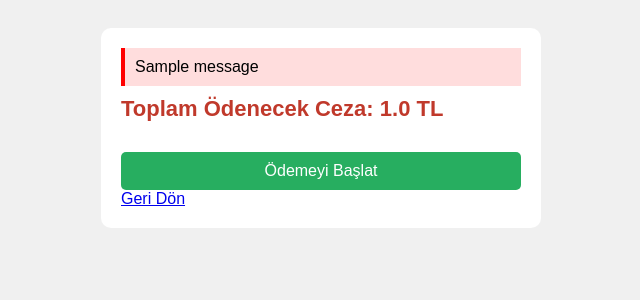
After one commit to Zehra2706/Library, a Flask app: page /ceza_ode/1 in a window 1280 px wide. The commit adds this page. Shown: the top 300 px of the page, without its empty margins (319-959 px from the left). Run offline with Flask 3, Linux system fonts and the light colour scheme; tables that the repository leaves empty hold one stand-in row (values such as "Sample post"); one stand-in notice (Sample message) is shown; some libraries are stand-ins or nearby versions.

Commit message:
güncellendi

```diff
--- /dev/null
+++ b/Controller/pay_controller.py
@@ -0,0 +1,151 @@
+from unittest import result
+from flask import Blueprint, jsonify, render_template, request, redirect, session, url_for, flash
+import iyzipay
+from entity.user_entity import User
+from entity.borrow_entity import Borrow # kendi modellerini buraya ekle
+from core.database import db
+from config import Config
+pay_bp = Blueprint("pay_bp", __name__)
+import json
+
+
+options = {
+    "api_key": Config.IYZI_PUBLIC_KEY,
+    "secret_key": Config.IYZI_SECRET_KEY,
+    "base_url": Config.IYZI_BASE_URL
+}
+@pay_bp.route("/ceza_ode/<int:user_id>", methods=["GET","POST"])
+def ceza_ode(user_id):
+    penalties=Borrow.query.filter(Borrow.user_id==user_id, Borrow.ceza >0).all()
+    total_ceza = sum(b.ceza for b in penalties)
+
+    if request.method == "GET":
+        return render_template("ceza_ode.html", total_ceza=total_ceza, penalties=penalties, user_id=user_id)
+
+    card_name = request.form.get("card_name")
+    card_number = request.form.get("card_number")
+    month = request.form.get("month")
+    year = request.form.get("year")
+    cvv = request.form.get("cvv")
+
+    payment_request={
+    "locale": "tr",
+    "conversationId": str(user_id),
+    "price": str(total_ceza),
+    "paidPrice": str(total_ceza),
+    "currency": "TRY",
+    "installment": 1,
+    "basketId": str(user_id),
+    "paymentChannel": "WEB",
+    "paymentGroup": "PRODUCT",
+    "callbackUrl": "http://127.0.0.1:5000/payment_callback",
+    "paymentCard": {
+        "cardHolderName": card_name,
+        "cardNumber": card_number,
+        "expireMonth": month,
+        "expireYear": year,
+        "cvc": cvv,
+        "registerCard": 0
+    },
+    "buyer": {
+        "id": str(user_id),
+        "name": User.query.get(user_id).isim,
+        "surname": User.query.get(user_id).isim,
+        "gsmNumber": "+905555555555",
+        "email": User.query.get(user_id).email,
+        "identityNumber": "11111111111",
+        "lastLoginDate": "2023-12-10 12:00:00",
+        "registrationDate": "2023-12-10 12:00:00",
+        "registrationAddress": "Türkiye",
+        "ip": "85.34.78.112",
+        "city": "Istanbul",
+        "country": "Turkey",
+        "zipCode": "34000"
+    },
+        "shippingAddress": {
+        "contactName": "Zehra Gül",
+        "city": "Istanbul",
+        "country": "Turkey",
+        "address": "Kullanıcı Adresi",
+        "zipCode": "34000"
+    },
+    "billingAddress": {
+        "contactName": "Kullanıcı",
+        "city": "Istanbul",
+        "country": "Turkey",
+        "address": "Test Address",
+        "zipCode": "34000"
+    },
+    "basketItems": [
+        {
+            "id": "CEZA",
+            "name": "Kitap cezası",
+            "category1": "Kütüphane",
+            "itemType": "VIRTUAL",
+            "price": str(total_ceza)
+        }
+    ]
+}
+    print("OPTIONS:", options)
+    payment = iyzipay.CheckoutFormInitialize().create(payment_request, options)
+
+# iyzipay objesini stringe çevir
+    result = payment.read().decode("utf-8")
+
+# JSON'a çevir
+    json_data = json.loads(result)
+    print(json_data)
+
+    if json_data.get("status") != "success":
+        return jsonify({
+            "status": "error",
+            "message": json_data.get("errorMessage", "Ödeme başlatılamadı.")
+        }), 400
+
+
+    return redirect(json_data["paymentPageUrl"])
+
+
+@pay_bp.route("/payment_callback", methods=["POST"])
+def payment_callback():
+    print("CALLBACK GELDİ:", request.form)
+
+    token = request.form.get("token")
+    if not token:
+        return "token bulunamadı", 400
+
+    # Token ile ödemeyi sorgula
+    request_data = {
+        "locale": "tr",
+        "token": token
+    }
+
+    payment_result = iyzipay.CheckoutForm().retrieve(request_data, options)
+    result = json.loads(payment_result.read().decode())
+
+    print("İYZİCO RESULT:", result)
+
+    if result.get("paymentStatus", "").lower() != "success":
+        return "Ödeme başarısız", 400
+
+    basket_id = result.get("basketId")
+
+    if not basket_id and "itemTransactions" in result:
+        basket_id = result["itemTransactions"][0].get("itemId")
+
+    if not basket_id:
+        return "Kullanıcı ID tespit edilemedi (basketId yok)", 400
+
+    user_id = int(basket_id)
+
+
+
+    # Ceza silme işlemi
+    penalties = Borrow.query.filter(Borrow.user_id == user_id, Borrow.ceza > 0).all()
+    for b in penalties:
+        b.ceza = 0
+        b.durum = "iade_edildi"
+    db.session.commit()
+
+    flash("Ödeme başarılı!", "success")
+    return redirect(url_for("pay_bp.ceza_ode", user_id=user_id))
--- a/app.py
+++ b/app.py
@@ -1,8 +1,7 @@
 import os
-from flask import Flask
+from flask import Flask, jsonify, session
 from flask_cors import CORS
 from flask_migrate import Migrate
-# from routes import main
 from send_emails import send_email
 from config import Config
 from entity.user_entity import User
@@ -12,7 +11,6 @@ from core.database import db
 import threading
 import time
 import pymysql
-
 
 # Kendi modüllerimizi import ediyoruz
 
@@ -30,19 +28,33 @@ def create_app(config_class=Config):
     from Controller.user_controller import user_bp
     from Controller.book_controller import book_bp
     from Controller.borrow_controller import borrow_bp
+    from Controller.pay_controller import pay_bp
 
 
     app.register_blueprint(user_bp)
     app.register_blueprint(book_bp)
     app.register_blueprint(borrow_bp)
+    app.register_blueprint(pay_bp)
 
     return app
+
+
 
 def background_email_worker(app, db, EmailQueue, User):
     while True:
         with app.app_context():
             send_email(app, db, EmailQueue, User)
         time.sleep(10)  # her 10 saniyede bir mail kuyruğunu kontrol eder
+
+# @app.route("/get_user_id")
+# def get_user_id():
+#     user_id = session.get("user_id")
+
+#     if not user_id:
+#         return jsonify({"error": "not logged in"}), 401
+
+#     return jsonify({"user_id": user_id})
+
 
 
 if __name__ == "__main__":
--- /dev/null
+++ b/templates/ceza_ode.html
@@ -0,0 +1,77 @@
+<!DOCTYPE html>
+<html lang="tr">
+  <head>
+    <meta charset="UTF-8" />
+    <title>Ceza Öde</title>
+    <style>
+      body {
+        font-family: Arial;
+        background: #f0f0f0;
+        padding: 20px;
+      }
+      .container {
+        width: 400px;
+        margin: auto;
+        background: #fff;
+        padding: 20px;
+        border-radius: 10px;
+      }
+      .amount {
+        font-size: 22px;
+        font-weight: bold;
+        color: #c0392b;
+        margin-bottom: 15px;
+      }
+      input {
+        width: 100%;
+        padding: 10px;
+        margin-top: 5px;
+      }
+      button {
+        width: 100%;
+        padding: 10px;
+        margin-top: 15px;
+        background: #27ae60;
+        color: white;
+        border: none;
+        font-size: 16px;
+        border-radius: 5px;
+        cursor: pointer;
+      }
+    </style>
+  </head>
+  <body>
+    <div class="container">
+      {% with messages = get_flashed_messages(with_categories=true) %} {% if
+      messages %} {% for category, message in messages %}
+      <div
+        style="
+          background: #ffdddd;
+          padding: 10px;
+          border-left: 4px solid red;
+          margin-bottom: 10px;
+        "
+      >
+        {{ message }}
+      </div>
+      {% endfor %} {% endif %} {% endwith %} {% if total_ceza > 0 %}
+
+      <div class="amount">Toplam Ödenecek Ceza: {{ total_ceza }} TL</div>
+
+      <form
+        action="{{ url_for('pay_bp.ceza_ode', user_id=user_id) }}"
+        method="POST"
+      >
+        <button type="submit">Ödemeyi Başlat</button>
+      </form>
+
+      {% else %}
+      <h2>Ödenecek cezanız bulunmamaktadır.</h2>
+      {% endif %}
+
+      <a href="{{ url_for('user_bp.kullanici_panel', user_id=user_id) }}"
+        >Geri Dön</a
+      >
+    </div>
+  </body>
+</html>
```
Also changed, not shown: Controller/user_controller.py (+18 -1 lines), config.py (+12 -1 lines), templates/kitap_detay.html (+6 -4 lines), templates/kullanici_panel.html (+32 -30 lines), Controller/borrow_controller.py (line endings or trailing spaces).
